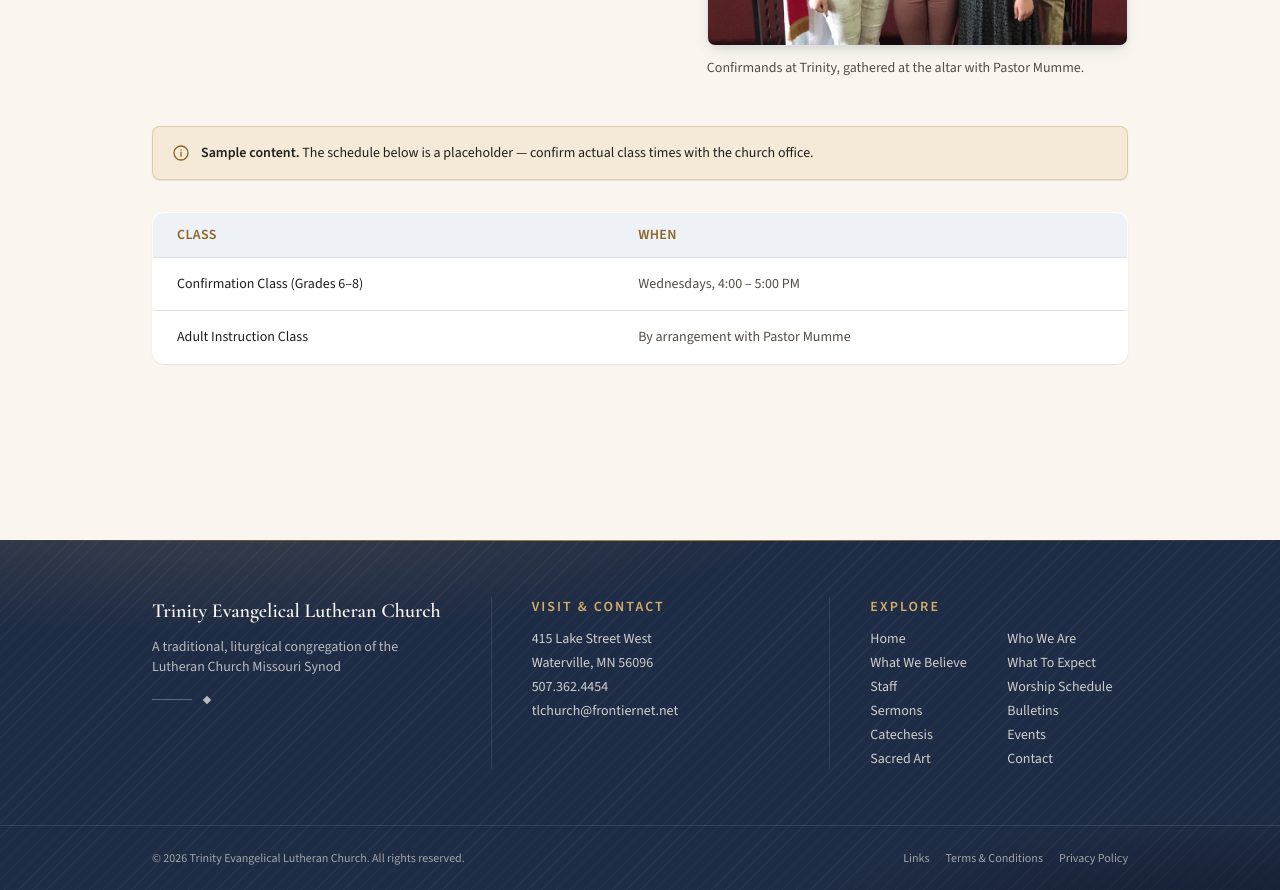
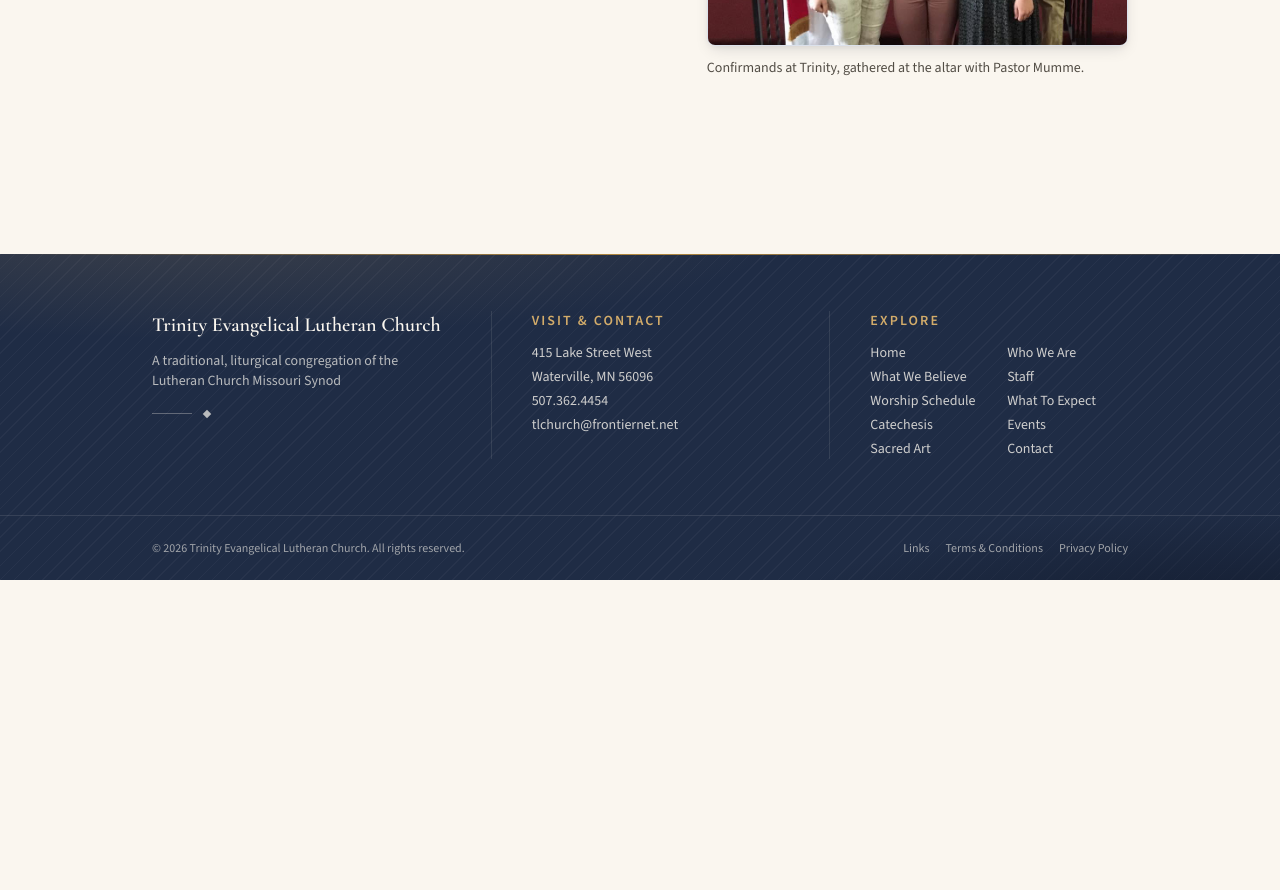
Before and after one commit to dchoinie/trinity, a Next.js app: page /catechesis in a window 1280 px wide. Shown: the part 800-1690 px from the top of the page. After the commit the page ends 1380 px from the top, so only its background shows below. Built offline with nearby package versions, Linux system fonts and the light colour scheme.

Commit message:
remove unused pages

```diff
--- a/app/bulletins/page.tsx
+++ /dev/null
@@ -1,51 +0,0 @@
-import type { Metadata } from "next";
-import Container from "@/components/layout/Container";
-import PageHero from "@/components/layout/PageHero";
-import SampleDataNotice from "@/components/ui/SampleDataNotice";
-
-export const metadata: Metadata = {
-  title: "Bulletins",
-  description: "Weekly worship bulletins from Trinity Evangelical Lutheran Church.",
-};
-
-const bulletins = [
-  { date: "August 17, 2025", label: "Eleventh Sunday after Pentecost" },
-  { date: "August 10, 2025", label: "Tenth Sunday after Pentecost" },
-  { date: "August 3, 2025", label: "Ninth Sunday after Pentecost" },
-];
-
-export default function BulletinsPage() {
-  return (
-    <>
-      <PageHero title="Bulletins" deck="Weekly worship bulletins for Trinity Evangelical Lutheran Church." />
-      <Container className="py-16 sm:py-20">
-        <SampleDataNotice>
-          These entries are placeholders showing the intended layout — real
-          bulletins will be uploaded here.
-        </SampleDataNotice>
-        <ul className="flex flex-col divide-y divide-navy-100 rounded-xl border border-navy-100 bg-white shadow-soft">
-          {bulletins.map((bulletin) => (
-            <li
-              key={bulletin.date}
-              className="flex flex-wrap items-center justify-between gap-4 px-6 py-5"
-            >
-              <div>
-                <p className="font-heading text-lg font-semibold text-navy">
-                  {bulletin.date}
-                </p>
-                <p className="text-sm text-ink-muted">{bulletin.label}</p>
-              </div>
-              <span
-                aria-disabled="true"
-                className="rounded-md border border-navy-100 px-4 py-2 text-sm font-medium text-ink-muted"
-                title="Sample entry — not a real download"
-              >
-                Download PDF
-              </span>
-            </li>
-          ))}
-        </ul>
-      </Container>
-    </>
-  );
-}
--- a/app/catechesis/page.tsx
+++ b/app/catechesis/page.tsx
@@ -2,17 +2,11 @@ import type { Metadata } from "next";
 import Image from "next/image";
 import Container from "@/components/layout/Container";
 import PageHero from "@/components/layout/PageHero";
-import SampleDataNotice from "@/components/ui/SampleDataNotice";
 
 export const metadata: Metadata = {
   title: "Catechesis",
   description: "Catechism instruction at Trinity Evangelical Lutheran Church.",
 };
-
-const schedule = [
-  { group: "Confirmation Class (Grades 6–8)", when: "Wednesdays, 4:00 – 5:00 PM" },
-  { group: "Adult Instruction Class", when: "By arrangement with Pastor Mumme" },
-];
 
 export default function CatechesisPage() {
   return (
@@ -52,29 +46,6 @@ export default function CatechesisPage() {
             </p>
           </div>
         </div>
-
-        <div className="mt-12">
-          <SampleDataNotice>
-            The schedule below is a placeholder — confirm actual class times
-            with the church office.
-          </SampleDataNotice>
-          <table className="w-full overflow-hidden rounded-xl border border-navy-100 bg-white text-left shadow-soft">
-            <thead>
-              <tr className="border-b border-navy-100 bg-navy-50">
-                <th className="px-6 py-3 text-sm font-semibold tracking-wide text-gold-600 uppercase">Class</th>
-                <th className="px-6 py-3 text-sm font-semibold tracking-wide text-gold-600 uppercase">When</th>
-              </tr>
-            </thead>
-            <tbody>
-              {schedule.map((row) => (
-                <tr key={row.group} className="border-b border-navy-100 last:border-0">
-                  <td className="px-6 py-4 text-sm text-ink">{row.group}</td>
-                  <td className="px-6 py-4 text-sm text-ink-muted">{row.when}</td>
-                </tr>
-              ))}
-            </tbody>
-          </table>
-        </div>
       </Container>
     </>
   );
--- a/app/sermons/page.tsx
+++ /dev/null
@@ -1,68 +0,0 @@
-import type { Metadata } from "next";
-import Container from "@/components/layout/Container";
-import PageHero from "@/components/layout/PageHero";
-import SampleDataNotice from "@/components/ui/SampleDataNotice";
-
-export const metadata: Metadata = {
-  title: "Sermons",
-  description: "Sermons preached at Trinity Evangelical Lutheran Church.",
-};
-
-const sermons = [
-  {
-    date: "August 17, 2025",
-    title: "The Narrow Door",
-    text: "Luke 13:22–30",
-    speaker: "Pastor David Mumme",
-  },
-  {
-    date: "August 10, 2025",
-    title: "Faith of Our Fathers",
-    text: "Hebrews 11:1–16",
-    speaker: "Pastor David Mumme",
-  },
-  {
-    date: "August 3, 2025",
-    title: "Rich Toward God",
-    text: "Luke 12:13–21",
-    speaker: "Pastor David Mumme",
-  },
-];
-
-export default function SermonsPage() {
-  return (
-    <>
-      <PageHero title="Sermons" deck="Recent sermons preached at Trinity." />
-      <Container className="py-16 sm:py-20">
-        <SampleDataNotice>
-          These entries are placeholders showing the intended layout — real
-          sermon audio and details will be added here.
-        </SampleDataNotice>
-        <ul className="flex flex-col gap-6">
-          {sermons.map((sermon) => (
-            <li
-              key={sermon.date}
-              className="flex flex-col gap-4 rounded-xl border border-navy-100 bg-white p-6 shadow-soft transition-shadow duration-200 hover:shadow-elevated sm:flex-row sm:items-center sm:justify-between"
-            >
-              <div>
-                <p className="text-sm text-ink-muted">
-                  {sermon.date} &middot; {sermon.speaker}
-                </p>
-                <h2 className="font-heading text-xl font-semibold text-navy">
-                  {sermon.title}
-                </h2>
-                <p className="text-sm text-ink-muted">{sermon.text}</p>
-              </div>
-              <div
-                className="flex h-12 w-full items-center rounded-md border border-dashed border-navy-100 px-4 text-xs font-medium tracking-wide text-ink-muted uppercase sm:w-64"
-                title="Sample entry — audio player will go here"
-              >
-                Audio player — pending
-              </div>
-            </li>
-          ))}
-        </ul>
-      </Container>
-    </>
-  );
-}
--- a/components/ui/SampleDataNotice.tsx
+++ /dev/null
@@ -1,22 +0,0 @@
-import { ReactNode } from "react";
-
-export default function SampleDataNotice({ children }: { children: ReactNode }) {
-  return (
-    <div className="mb-8 flex items-start gap-3 rounded-lg border border-gold/30 bg-gold-100/70 px-5 py-4 text-sm text-ink shadow-soft">
-      <svg
-        aria-hidden
-        width="16"
-        height="16"
-        viewBox="0 0 16 16"
-        fill="none"
-        className="mt-0.5 shrink-0 text-gold-600"
-      >
-        <circle cx="8" cy="8" r="7" stroke="currentColor" strokeWidth="1.3" />
-        <path d="M8 7.2v4M8 5v.01" stroke="currentColor" strokeWidth="1.3" strokeLinecap="round" />
-      </svg>
-      <p>
-        <strong className="font-semibold">Sample content.</strong> {children}
-      </p>
-    </div>
-  );
-}
--- a/lib/site-config.ts
+++ b/lib/site-config.ts
@@ -34,7 +34,6 @@ export const primaryNav: NavItem[] = [
     children: [
       { label: "Who We Are", href: "/who-we-are" },
       { label: "What We Believe", href: "/what-we-believe" },
-      { label: "What To Expect", href: "/what-to-expect" },
       { label: "Staff", href: "/staff" },
     ],
   },
@@ -42,8 +41,7 @@ export const primaryNav: NavItem[] = [
     label: "Worship",
     children: [
       { label: "Worship Schedule", href: "/worship-schedule" },
-      { label: "Sermons", href: "/sermons" },
-      { label: "Bulletins", href: "/bulletins" },
+      { label: "What To Expect", href: "/what-to-expect" },
       { label: "Catechesis", href: "/catechesis" },
     ],
   },
```
